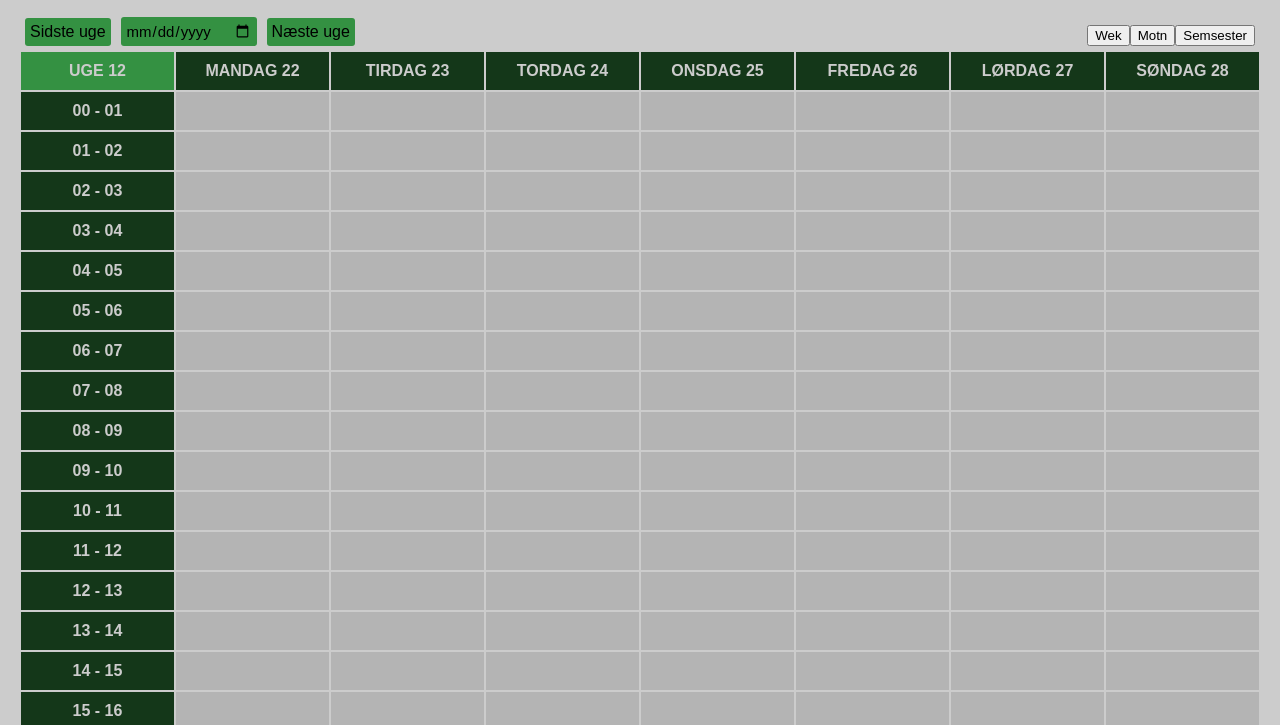
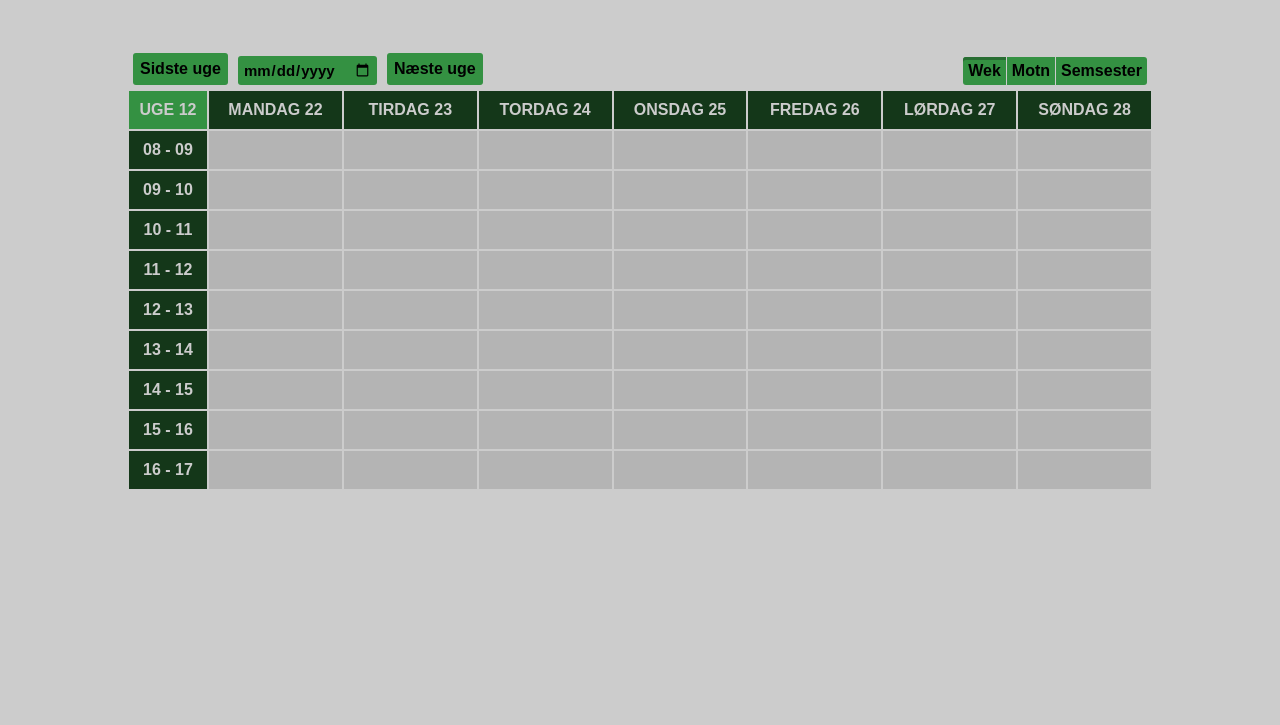
Before and after one commit to winrarr/hej, a plain HTML site: page index.html in a window 1280 px wide. Shown: the part 75-800 px from the top of the page. Drawn offline with Linux system fonts and the light colour scheme.

Commit message:
schedule basically done (TO DO: make prettier)

```diff
--- a/index.html
+++ b/index.html
@@ -48,20 +48,18 @@
 
     <div class="calendar-div">
         <div class="calendar-header">
-            <div class="calendar-left">
-                <div onclick="previousWeek()" class="week-changer">Sidste uge</div>
-                <div>
-                    <input type="date" class="date-picker">
-                </div>
-                <div onclick="nextWeek()" class="week-changer">Næste uge</div>
-            </div>
-            <div class="calendar-right">
-                <div><button>Wek</button></div>
-                <div><button>Motn</button></div>
-                <div><button>Semsester</button></div>
-            </div>
+            <ul class="horizontal-list calendar-header-left">
+                <li onclick="previousWeek()" class="week-changer">Sidste uge</li>
+                <li><input type="date" class="date-picker"></li>
+                <li onclick="nextWeek()" class="week-changer">Næste uge</li>
+            </ul>
+            <ul class="horizontal-list calendar-header-right">
+                <li id="week-button" class="active-button" onclick="setActiveButton(this)">Wek</li>
+                <li id="month-button" onclick="setActiveButton(this)">Motn</li>
+                <li id="semester-button" onclick="setActiveButton(this)">Semsester</li>
+            </ul>
         </div>
-        <div id="calendar" class="calendar">
+        <div id="calendar" class="calendar-table">
             <div class="calendar-table-header">UGE 12</div>
             <div class="calendar-table-header">MANDAG 22</div>
             <div class="calendar-table-header">TIRDAG 23</div>
--- a/script.js
+++ b/script.js
@@ -1,11 +1,18 @@
-document.addEventListener('DOMContentLoaded', function() {
+document.addEventListener('DOMContentLoaded', setup, false);
+
+function setup() {
+    addSchedule();
+}
+
+function addSchedule() {
     let calendar = document.getElementById("calendar");
     let currentDay = calendar.children[new Date().getDay()];
     currentDay.className = "calendar-table-row-header-today";
-    for (let i = 0; i < 8*24; i++) {
+
+    for (let i = 0; i < 8*(17-8); i++) {
         var element = document.createElement("div");
         if (i % 8 == 0) {
-            let time = i / 8;
+            let time = i / 8 + 8;
             element.innerHTML = ("0" + time).slice(-2) + " - " + ("0" + (time+1)).slice(-2);
             element.classList.add("calendar-table-header");
         } else {
@@ -14,7 +21,7 @@ document.addEventListener('DOMContentLoaded', function() {
         }
         calendar.appendChild(element);
     }
-}, false);
+}
 
 function previousWeek() {
     alert("Sidste uge :D");
@@ -23,3 +30,14 @@ function previousWeek() {
 function nextWeek() {
     alert("Næste uge :D");
 }
+
+
+// Schedule
+
+function setActiveButton(button) {
+    var c = button.parentElement.children;
+    for (let i = 0; i < c.length; i++) {
+      c[i].classList.remove("active-button");
+    }
+    button.classList.add("active-button");
+}
--- a/styles.css
+++ b/styles.css
@@ -3,6 +3,7 @@
     --arrow-scale: 0.8;
     --schedule-dark: rgb(20, 55, 25);
     --schedule-light: rgb(52, 145, 66);
+    --schedule-button-shadow: rgb(40, 109, 50);
 }
 
 body {
@@ -80,54 +81,58 @@ div {
 }
 
 
-/* CALENDAR */
+/* CALENDAR HEAD */
 
 .calendar-div {
-    margin: 20px;
+    margin-top: 4%;
+    margin-left: 10%;
+    margin-right: 10%;
 }
 
 .calendar-header {
     display: flex;
-    justify-content: flex-end;
+    justify-content: space-between;
+}
+
+.calendar-header ul {
     margin: 5px;
 }
 
-.calendar-left {
-    display: flex;
+.calendar-header li {
     align-self: flex-end;
-    align-items: center;
-    flex: 1;
 }
 
-.calendar-right {
+.horizontal-list li {
+	display: inline;
+}
+
+.calendar-header-left {
+    padding-left: 0px;
     display: flex;
-    align-self: flex-end;
-    justify-content: flex-end;
-    flex: 1;
+}
+
+.calendar-header-right {
+    display: flex;
 }
 
 
-.calendar {
-    display: grid;
-    grid-template-columns: repeat(8, 1fr);
-    grid-template-rows: repeat(24, 1fr);
-}
+/* LEFT */
 
 .week-changer {
-    align-self: flex-end;
-    padding: 5px;
+    padding: 7px;
     border-radius: 3px;
-    cursor: pointer;
+    cursor: default;
+    font-weight: bold;
     background-color: var(--schedule-light);
     color: black;
 }
 
 .week-changer:hover {
-    background-color: rgb(46, 128, 57);
+    filter: brightness(0.9);
 }
 
 .date-picker {
-    align-self: flex-end;
+    font-weight: bold;
     padding: 5px;
     border-radius: 3px;
     border: none;
@@ -137,6 +142,59 @@ div {
     margin-right: 10px;
     background-color: var(--schedule-light);
     color: black;
+}
+
+
+/* RIGHT */
+
+.calendar-header-right li {
+    padding: 5px;
+    margin-left: 1px;
+    cursor: default;
+    font-weight: bold;
+}
+
+.calendar-header-right li:hover {
+    filter: brightness(0.9);
+}
+
+.calendar-header-right #week-button {
+    background-color: var(--schedule-light);
+    border-top-left-radius: 3px;
+    border-bottom-left-radius: 3px;
+}
+
+.calendar-header-right #month-button {
+    background-color: var(--schedule-light);
+}
+
+.calendar-header-right #semester-button {
+    background-color:  var(--schedule-light);
+    border-top-right-radius: 3px;
+    border-bottom-right-radius: 3px;
+}
+
+.active-button {
+    box-shadow: inset 0px 3px var(--schedule-button-shadow);
+}
+
+.calendar-right div {
+    font-weight: bold;
+    background-color: var(--schedule-light);
+    padding: 5px;
+    margin-left: 1px;
+}
+
+.time-range-buttons:active {
+    background-color: var(--schedule-dark);
+}
+
+/* CALENDAR TABLE */
+
+.calendar-table {
+    display: grid;
+    grid-template-columns: 80px repeat(7, 1fr);
+    grid-template-rows: repeat(24, 1fr);
 }
 
 .calendar-table-item {
@@ -165,7 +223,6 @@ div {
     color: rgb(204, 204, 204);
     background-color: var(--schedule-light);
 }
-
 
 
 /* INFO BOXES */
@@ -209,11 +266,6 @@ div {
 }
 
 
-
-
-
-
-
 /* Footer */
 
 footer {
```
